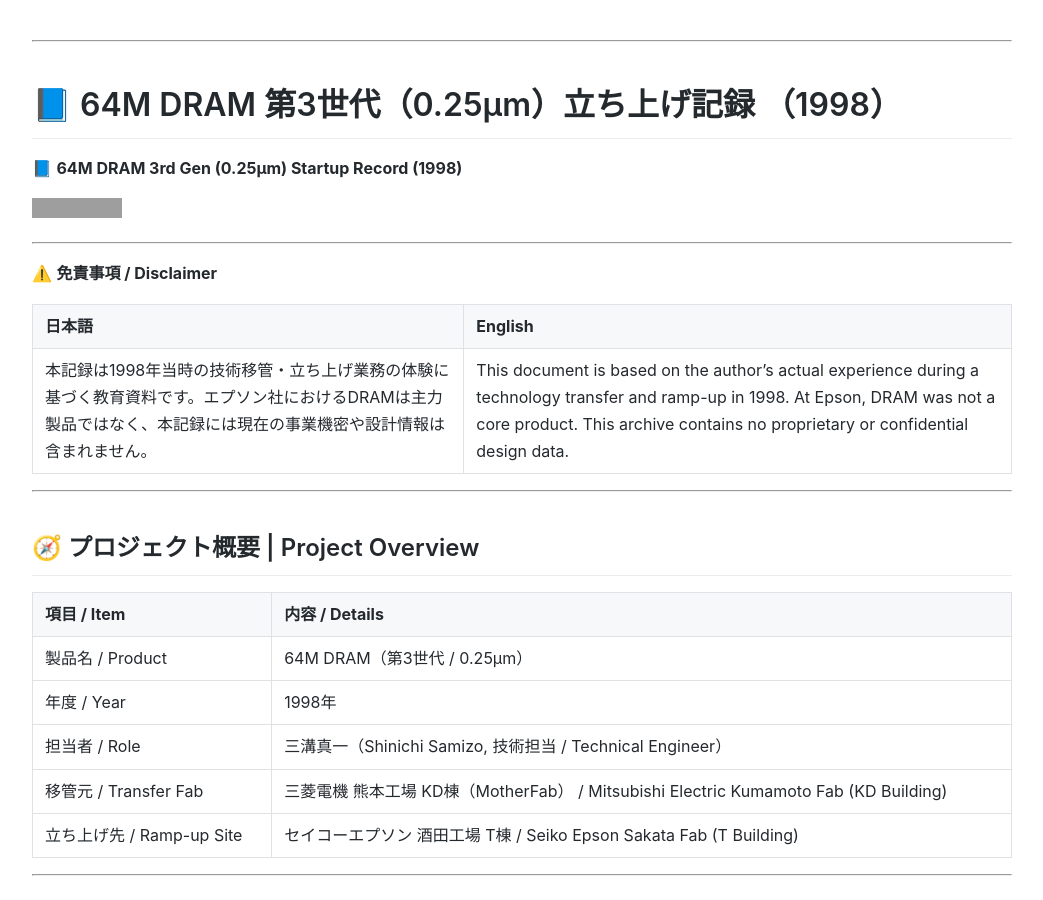
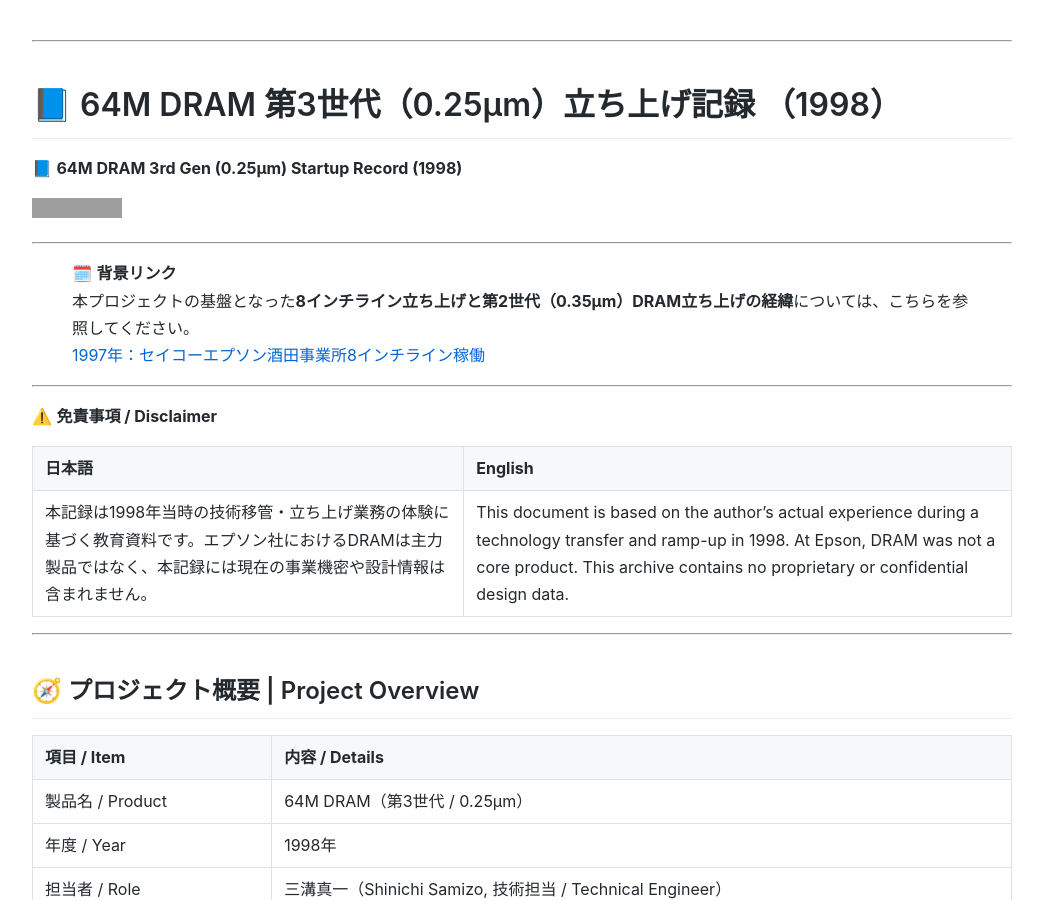
Before and after one commit to Samizo-AITL/Edusemi-Plus, a Jekyll site: the page built from archive/in1998/DRAM_Startup_64M_1998.md, in a window 1280 px wide and 900 px high. Shown: the whole window, without its empty margins (118-1161 px from the left). Built offline with Jekyll 4.4.1, drawn with Linux system fonts in a browser that asks for light colours; grey boxes are pictures that could not be loaded.

Commit message:
Update DRAM_Startup_64M_1998.md

```diff
--- a/archive/in1998/DRAM_Startup_64M_1998.md
+++ b/archive/in1998/DRAM_Startup_64M_1998.md
@@ -11,6 +11,12 @@
 📘 **64M DRAM 3rd Gen (0.25μm) Startup Record (1998)**
 
 [![Hybrid License](https://img.shields.io/badge/license-Hybrid-blueviolet)](https://samizo-aitl.github.io/Edusemi-Plus/archive/#license)
+
+---
+
+> 🗓️ **背景リンク**
+> 本プロジェクトの基盤となった**8インチライン立ち上げと第2世代（0.35μm）DRAM立ち上げの経緯**については、こちらを参照してください。
+> [1997年：セイコーエプソン酒田事業所8インチライン稼働](../in1997/Epson_Sakata_8inch_Line.md)
 
 ---
 
```
